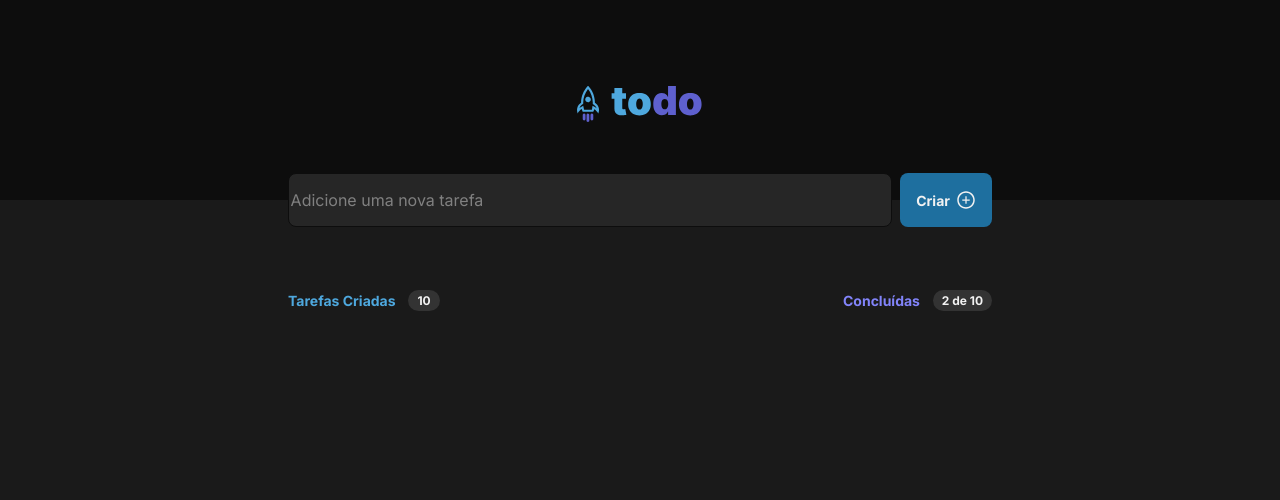
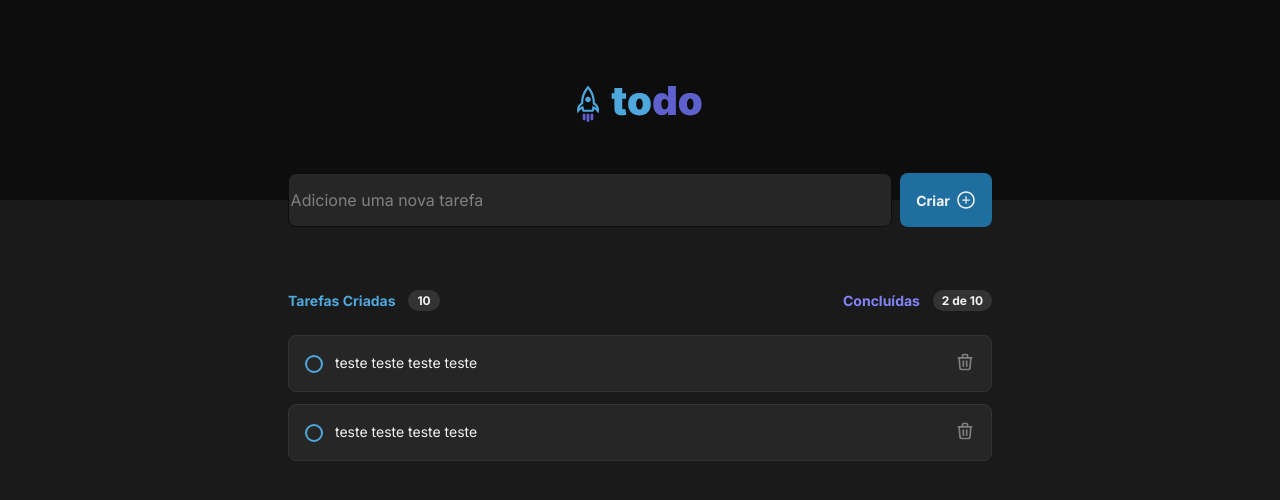
Before and after one commit to Givaild/todo-Ignite, a React (Vite) app: page / in a window 1280 px wide. Shown: the top 500 px of the page. Built offline with nearby package versions, Linux system fonts and the light colour scheme.

Commit message:
fix:create and styles task component

```diff
--- /dev/null
+++ b/src/components/Task/index.tsx
@@ -0,0 +1,18 @@
+import styles from './task.module.css'
+import {TbTrash} from "react-icons/tb"
+
+export function Task() {
+    return (
+        <div className={styles.task}>
+            <button className={styles.checkContainer}>
+                <div/>
+            </button>
+
+            <p>teste teste teste teste </p>
+
+            <button className={styles.deleteButton}>
+                <TbTrash size={20}/>
+            </button>
+        </div>
+    );
+}
--- /dev/null
+++ b/src/components/Task/task.module.css
@@ -0,0 +1,34 @@
+.task {
+    width: 100%;
+    background: var(--gray-500);
+    border: 1px solid var(--gray-400);
+    padding: 1rem;
+    border-radius: 0.5rem;
+    display: flex;
+    align-items: center;
+    justify-content: space-between;
+    gap: 0.75rem;
+}
+.task p {
+    font-size: 0.875rem;
+    line-height: 1.18rem;
+    color: var(--gray-100);
+    margin-right: auto;
+}
+.checkContainer {
+    min-width: 1.125rem;
+    height: 1.125rem;
+    background: none;
+    border: none;
+}
+.checkContainer div {
+    width: 100%;
+    height: 100%;
+    border: 2px solid var(--blue);
+    border-radius: 50%;
+}
+.deleteButton {
+    background: none;
+    border: none;
+    color: var(--gray-300);
+}
--- a/src/components/Tasks/index.tsx
+++ b/src/components/Tasks/index.tsx
@@ -1,3 +1,4 @@
+import { Task } from '../Task'
 import styles from './tasks.module.css'
 export function Tasks() {
     return (
@@ -13,6 +14,11 @@
                 <span>2 de 10</span>
             </div>
         </header>
+
+        <div className={styles.list}>
+            <Task />
+            <Task />
+        </div>
         </section>
     )
 }
--- a/src/components/Tasks/tasks.module.css
+++ b/src/components/Tasks/tasks.module.css
@@ -9,7 +9,7 @@
     display: flex;
     align-items: center;
     justify-content: space-between;
-    margin-top: 1.5rem;
+    margin-bottom: 1.5rem;
 }
 .header  div {
     display: flex;
@@ -32,3 +32,8 @@
     font-size: 0.75rem;
     font-weight: 700;
 }
+.list {
+    display: flex;
+    flex-direction: column;
+    gap: 0.75rem;
+}
```
